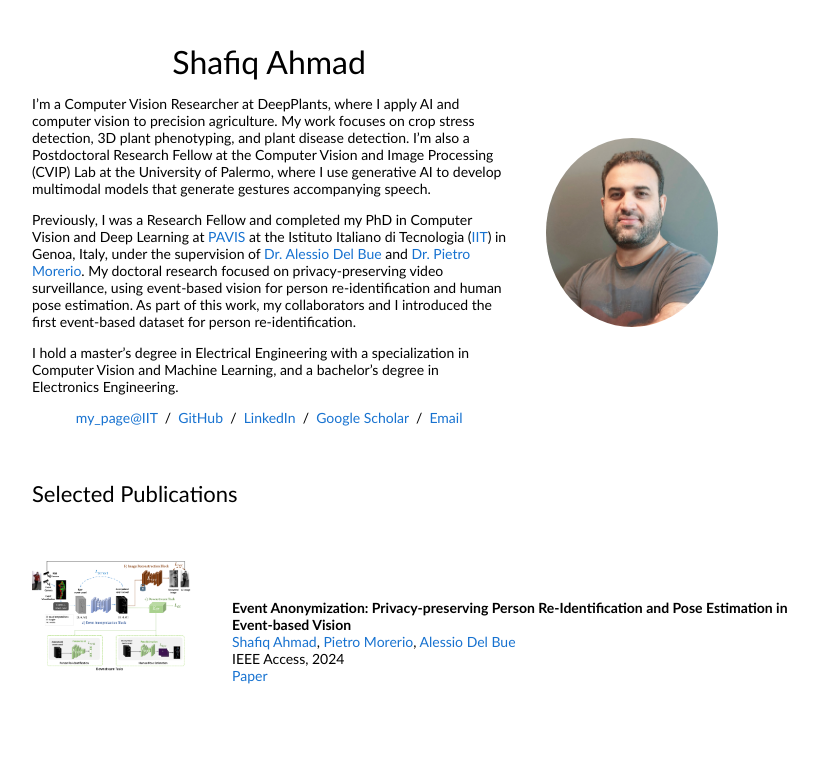
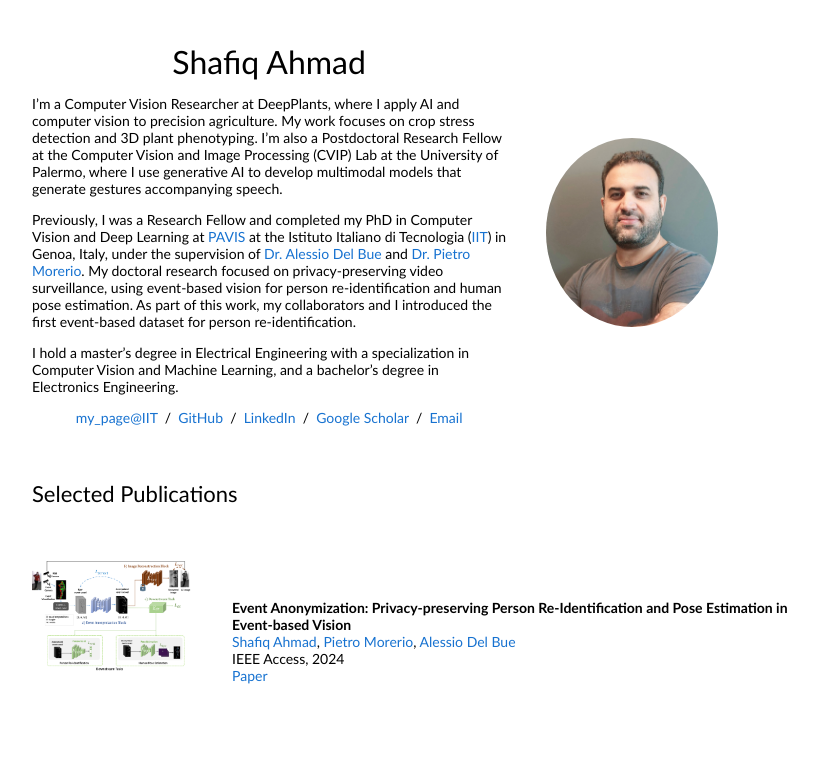
Before and after one commit to Shahmad99/Shahmad99.github.io, a plain HTML site: page index.html in a window 1280 px wide. Shown: the top 758 px of the page, without its empty margins (228-1046 px from the left). Drawn offline with Linux system fonts and the light colour scheme.

Commit message:
Simplify researcher description in index.html
Removed redundancy in the description of work as a Computer Vision Researcher.

```diff
--- a/index.html
+++ b/index.html
@@ -21,7 +21,7 @@
                 <name>Shafiq Ahmad</name>
               </p>
               <p>
-				<p>I’m a Computer Vision Researcher at DeepPlants, where I apply AI and computer vision to precision agriculture. My work focuses on crop stress detection, 3D plant phenotyping, and plant disease detection. I’m also a Postdoctoral Research Fellow at the Computer Vision and Image Processing (CVIP) Lab at the University of Palermo, where I use generative AI to develop multimodal models that generate gestures accompanying speech.</p>
+				<p>I’m a Computer Vision Researcher at DeepPlants, where I apply AI and computer vision to precision agriculture. My work focuses on crop stress detection and 3D plant phenotyping. I’m also a Postdoctoral Research Fellow at the Computer Vision and Image Processing (CVIP) Lab at the University of Palermo, where I use generative AI to develop multimodal models that generate gestures accompanying speech.</p>
 
 				<p>Previously, I was a Research Fellow and completed my PhD in Computer Vision and Deep Learning at <a href="https://pavis.iit.it/" target="_blank">PAVIS</a> at the Istituto Italiano di Tecnologia (<a href="https://www.iit.it/" target="_blank">IIT</a>) in Genoa, Italy, under the supervision of <a href="https://www.iit.it/people/alessio-delbue" target="_blank">Dr. Alessio Del Bue</a> and <a href="https://www.iit.it/people/pietro-morerio" target="_blank">Dr. Pietro Morerio</a>. My doctoral research focused on privacy-preserving video surveillance, using event-based vision for person re-identification and human pose estimation. As part of this work, my collaborators and I introduced the first event-based dataset for person re-identification.</p>
 
```
